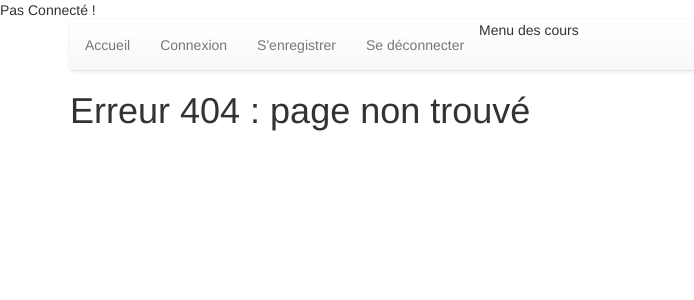
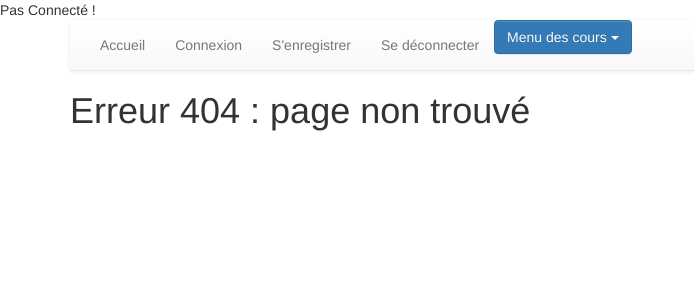
Before and after one commit to DanielLeThug/Projet-Architecture, a PHP site: page /?url=1 in a window 1280 px wide. Shown: the top 300 px of the page, without its empty margins (0-694 px from the left). Run offline with PHP 8.4, Linux system fonts and the light colour scheme; some libraries are stand-ins or nearby versions.

Commit message:
Auto stash before merge of "master" and "origin/master"

```diff
--- a/Views/Bandeau_V.php
+++ b/Views/Bandeau_V.php
@@ -4,32 +4,33 @@
     <title>Projet Architecture</title>
     <meta charset="utf-8">
     <meta name="viewport" content="width=device-width, initial-scale=1">
-	<!-- Latest compiled and minified CSS -->
-	<link rel="stylesheet" href="https://maxcdn.bootstrapcdn.com/bootstrap/3.3.7/css/bootstrap.min.css" integrity="sha384-BVYiiSIFeK1dGmJRAkycuHAHRg32OmUcww7on3RYdg4Va+PmSTsz/K68vbdEjh4u" crossorigin="anonymous">
-	<!-- Optional theme -->
-	<link rel="stylesheet" href="https://maxcdn.bootstrapcdn.com/bootstrap/3.3.7/css/bootstrap-theme.min.css" integrity="sha384-rHyoN1iRsVXV4nD0JutlnGaslCJuC7uwjduW9SVrLvRYooPp2bWYgmgJQIXwl/Sp" crossorigin="anonymous">
-	<!-- Latest compiled and minified JavaScript -->
-	<script src="https://maxcdn.bootstrapcdn.com/bootstrap/3.3.7/js/bootstrap.min.js" integrity="sha384-Tc5IQib027qvyjSMfHjOMaLkfuWVxZxUPnCJA7l2mCWNIpG9mGCD8wGNIcPD7Txa" crossorigin="anonymous"></script>
+	<link rel="stylesheet" href="https://maxcdn.bootstrapcdn.com/bootstrap/3.3.7/css/bootstrap.min.css">
+	<script src="https://ajax.googleapis.com/ajax/libs/jquery/3.2.1/jquery.min.js"></script>
+	<script src="https://maxcdn.bootstrapcdn.com/bootstrap/3.3.7/js/bootstrap.min.js"></script>
+
 </head>
 <body>
-	<nav class="navbar navbar-default navbar-static-top" role="navigation" style="margin-bottom: 0">
-		<div class="navbar-header">
+	<nav class="navbar navbar-default navbar-static-top" role="navigation" style="margin-bottom: 0;" >
+		<div class="container-fluid">
 		<ul class="nav navbar-nav">
 			<li> <a href="index.php">Accueil</a> </li>
 			<li> <a href="login">Connexion</a> </li>
 			<li> <a href="add_user">S'enregistrer</a> </li>
-			<li> <a href="logout">Se déconnecter</a> </li>
-			<li>Menu des cours</li>
-			<li class="dropdown">
-				<ul class="dropdown-menu">
+			<div class="btn-group">
+				<button class="btn btn-primary dropdown-toggle" type="button" data-toggle="dropdown">Menu des cours
+				<span class="caret"></span></button>
+
+				<ul class="dropdown-menu" role="menu">
 					<li><a href="add_lesson">Ajouter un cours</a></li>
-				</ul>
-				<ul class="dropdown-menu">
 					<li><a href="view_lesson">Voir les cours</a></li>
 				</ul>
-			</li>
+
+			</div>
+			<li> <a href="logout">Se déconnecter</a> </li>
 		</ul>
 		</div>
+	  <!-- Navbar content -->
 	</nav>
+
 </body>
 </html>
```
